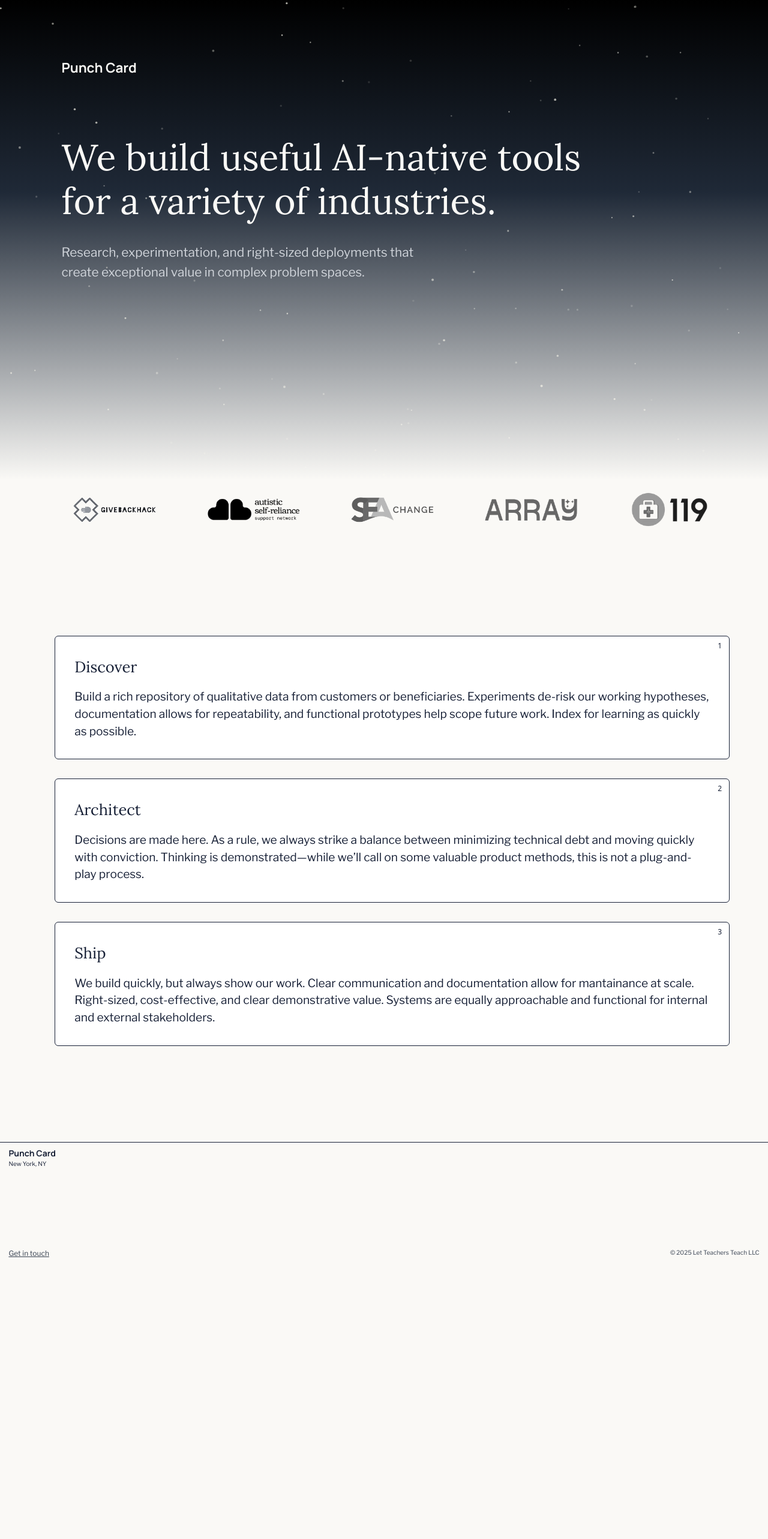
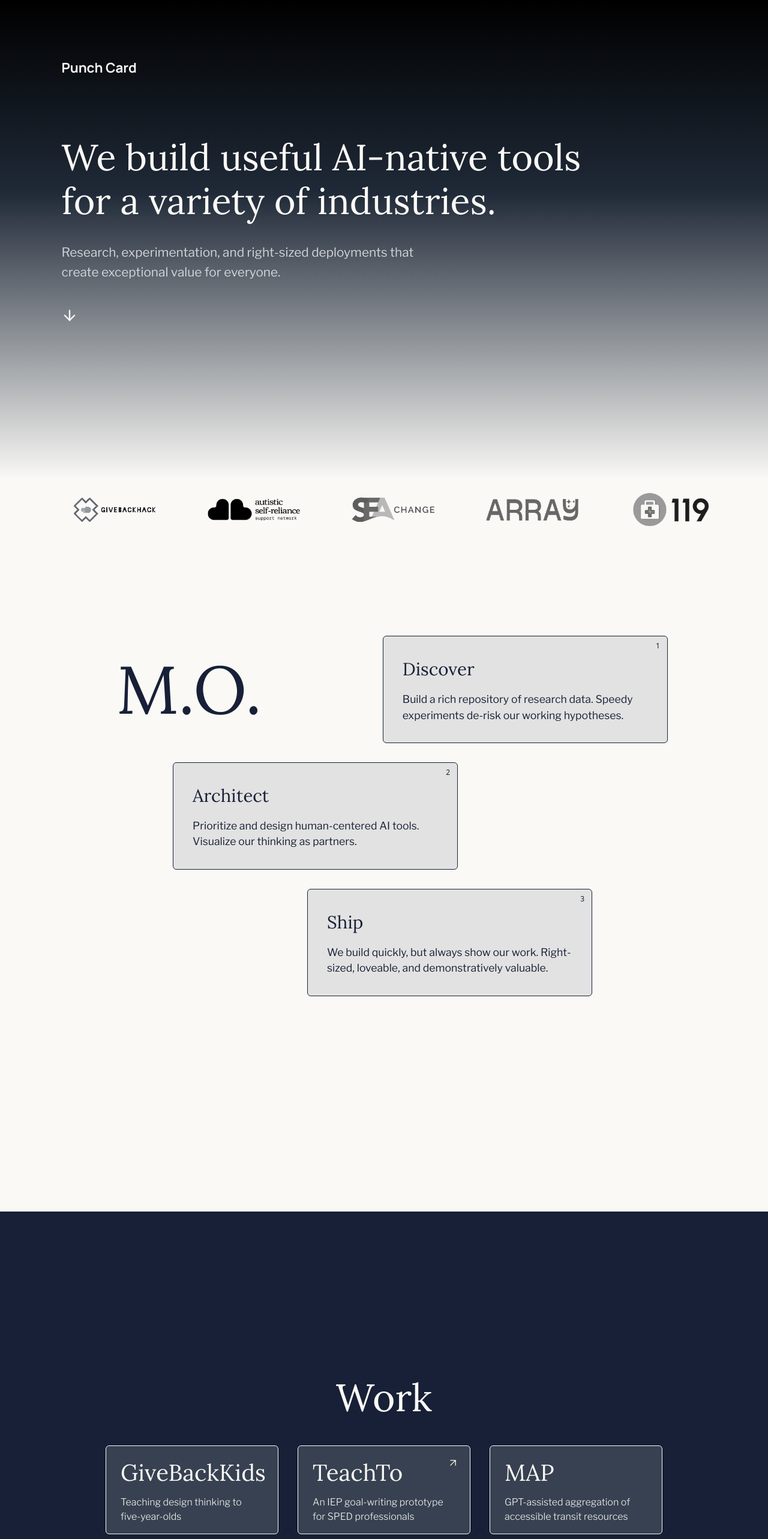
Before and after one commit to owen-myers/teach-to-site-v2, a Next.js app: page / in a window 1280 px wide. Shown: the top 2566 px of the page at 60% size. Before the commit the page ends 2108 px from the top, so only its background shows below. Built offline with nearby package versions, Linux system fonts and the light colour scheme; a web font is replaced by a local one.

Commit message:
MO and work sections

```diff
--- a/app/components/BackgroundPattern.tsx
+++ b/app/components/BackgroundPattern.tsx
@@ -8,20 +8,12 @@ const BackgroundPattern = ({ className = "" }: BackgroundPatternProps) => {
     x: Math.random() * 100,
     y: Math.random() * 100,
     size: Math.random() * 1 + 1, // Random size between 1 and 2
-    opacity: Math.random() * 0.5 + 0.5, // Random opacity between 0.5 and 1.0
-    duration: Math.random() * 2 + 2, // 2s to 4s
-    delay: Math.random() * 4 // 0s to 4s
+    opacity: Math.random() * 0.2 + 0.3, // Random opacity between 0.2 and 0.5
   }));
 
   return (
     <div className={`absolute inset-0 w-full h-screen min-h-[600px] bg-gradient-to-b from-black via-gray-800 via-40% to-transparent ${className}`}>
-      <style>{`
-        @keyframes glimmer {
-          0%, 100% { opacity: 0.2; }
-          50% { opacity: 0.8; }
-        }
-      `}</style>
-      <svg className="w-full h-full" xmlns="http://www.w3.org/2000/svg">
+      {/* <svg className="w-full h-full" xmlns="http://www.w3.org/2000/svg">
         <defs>
           <pattern id="pattern" width="100%" height="100%" patternUnits="userSpaceOnUse" patternContentUnits="userSpaceOnUse">
             {dots.map((dot, index) => (
@@ -31,15 +23,12 @@ const BackgroundPattern = ({ className = "" }: BackgroundPatternProps) => {
                 cy={`${dot.y}%`}
                 r={dot.size}
                 fill={`rgba(255, 253, 240, ${dot.opacity})`}
-                style={{
-                  animation: `glimmer ${dot.duration}s ease-in-out ${dot.delay}s infinite`,
-                }}
               />
             ))}
           </pattern>
         </defs>
         <rect width="100%" height="100%" fill="url(#pattern)" />
-      </svg>
+      </svg> */}
     </div>
   );
 };
--- a/app/components/ServicesCard.tsx
+++ b/app/components/ServicesCard.tsx
@@ -1,16 +1,19 @@
 export default function ServiceCard({title, description, number}: {title: string, description: string, number?: number}) {
     return (
-        <div className="flex border border-navy bg-white rounded-md pt-8 pb-8 px-8 relative">
+        <div
+            className="flex border border-navy bg-navy bg-opacity-10 rounded-md pt-8 pb-8 px-8 relative max-w-[475px]
+                transition-all duration-300 ease-in-out hover:-rotate-3"
+        >
             {number !== undefined && (
                 <span className="absolute top-2 right-3 text-xs select-none text-navy">
                     {number}
                 </span>
             )}
             <div className="flex flex-col">
-                <h3 className="font-lora font-light text-[clamp(1.2rem,2vw,1.9rem)] pb-4 text-navy">
+                <h3 className="font-lora font-light text-[clamp(1.2rem,2.3vw,1.9rem)] pb-4 text-navy">
                     {title}
                 </h3>
-                <p className="font-libre text-[clamp(0.9rem,1.5vw,1.2rem)] text-navy">
+                <p className="font-libre text-[clamp(0.9rem,1.5vw,1.1rem)] text-navy">
                     {description}
                 </p>
             </div>
--- a/app/components/card-comp.tsx
+++ b/app/components/WorkCard.tsx
@@ -4,21 +4,23 @@ interface CardProps {
     title: string;
     subtitle: string;
     showArrow: boolean;
-    image: string | StaticImageData;
-    altText: string;
+    image?: string | StaticImageData;
+    altText?: string;
 };
 
 const Card: React.FC<CardProps & { showArrow?: boolean }> = ({ title, subtitle, showArrow, image, altText }) => {
     return (
-        <div className="group relative max-w-72 max-h-100 rounded-md border border-black bg-white overflow-hidden
+        <div className="group relative max-w-72 max-h-120 rounded-md border border-cream bg-gray-700 overflow-hidden
         transition-all duration-300 ease-in-out transform hover:-translate-y-1">
+            {image && (
                 <Image
                     src={image}
-                alt={altText}
+                    alt={altText || title}
                     width={288}
                     height={162}
                     className="w-full h-[162px] object-cover "
                 />
+            )}
             {showArrow && (
                 <div className="absolute top-4 right-4 w-6 h-6 flex items-center justify-center
                     transform transition-transform duration-300 ease-out
@@ -26,7 +28,7 @@ const Card: React.FC<CardProps & { showArrow?: boolean }> = ({ title, subtitle,
                     <svg
                         className="w-5 h-5 transition-opacity duration-300"
                         fill="none"
-                        stroke="currentColor"
+                        stroke="#FFFDE0"
                         viewBox="0 0 24 24"
                     >
                         <path
@@ -39,10 +41,10 @@ const Card: React.FC<CardProps & { showArrow?: boolean }> = ({ title, subtitle,
                 </div>
             )}
             <div className="px-6 py-4 relative">
-                <div className="font-libre text-lg mb-2 transition-transform duration-300 ease-out group-hover:translate-x-1">
+                <div className="font-lora text-[clamp(1.1rem,3vw,2.6rem)] text-cream mb-2 transition-transform duration-300 ease-out group-hover:translate-x-1">
                     {title}
                 </div>
-                <p className="font-libre font-light text-sm text-gray-600 transition-all duration-300 ease-out group-hover:text-black">
+                <p className="font-libre font-light text-[clamp(0.8rem,2vw,1rem)] text-cream transition-all duration-300 ease-out group-hover:text-cream">
                     {subtitle}
                 </p>
             </div>
--- a/app/globals.css
+++ b/app/globals.css
@@ -15,7 +15,7 @@
 
 body {
     background-color: #FAF9F6;
-    color: #2B1409;
+    color: #172036;
 }
 
 .pyramid-container {
@@ -26,6 +26,19 @@ body {
 .pyramid-container svg {
   width: 100%;
   height: auto;
+}
+
+@keyframes bounce-slow {
+  0%, 100% {
+    transform: translateY(0);
+  }
+  50% {
+    transform: translateY(12px);
+  }
+}
+
+.animate-bounce-slow {
+  animation: bounce-slow 2s infinite;
 }
 
 @keyframes wave {
@@ -78,3 +91,18 @@ body {
     0% 100%
   );
 }
+
+@keyframes ticker {
+  0% {
+    transform: translateX(0);
+  }
+  100% {
+    transform: translateX(-50%);
+  }
+}
+
+@media (min-width: 768px) {
+  .animate-ticker {
+    animation: ticker 18s linear infinite;
+  }
+}
--- a/app/page.tsx
+++ b/app/page.tsx
@@ -2,7 +2,7 @@
 
 import Link from 'next/link';
 import GBKHeader from "../public/GBH_Header_Portfolio.svg";
-import Card from './components/card-comp';
+import Card from './components/WorkCard';
 import { useEffect } from 'react';
 import AOS from 'aos';
 import 'aos/dist/aos.css';
@@ -12,7 +12,9 @@ import ASRLogo from "../public/ASR_Logo_Sized.svg";
 import GBHLogo from "../public/GBH_Logo_Sized.svg";
 import SEACLogo from "../public/SEAC_Logo_Sized.svg";
 import ArrayLogo from "../public/Array_Logo_Sized.svg";
-import OneOneNineLogo from "../public/119_Logo_Sized.svg"
+import OneOneNineLogo from "../public/119_Logo_Sized.svg";
+import GPLogo from "../public/GrowthPartnership_Logo_Sized.svg";
+import JumpStartLogo from "../public/Jumpstart_Logo_Sized.svg";
 import Image from 'next/image';
 import BackgroundPattern from './components/BackgroundPattern';
 import ServiceCard from './components/ServicesCard';
@@ -42,13 +44,43 @@ export default function Home() {
                     </div>
                     <div data-aos="fade-up" data-aos-delay="200" className="md:w-[600px]">
                       <p className="font-libre text-gray-300 text-[clamp(0.9rem,2vw,1.3rem)] mb-8 leading-relaxed">
-                        Research, experimentation, and right-sized deployments that create exceptional value in complex problem spaces.
+                        Research, experimentation, and right-sized deployments that create exceptional value for everyone.
                       </p>
+                      {/* Animated Down Arrow */}
+                      <div className="flex w-full">
+                        <span className="animate-bounce-slow mt-2">
+                          <svg width="28" height="28" viewBox="0 0 24 24" fill="none" stroke="currentColor" strokeWidth="2" strokeLinecap="round" strokeLinejoin="round" className="text-cream">
+                            <line x1="12" y1="5" x2="12" y2="19" />
+                            <polyline points="19 12 12 19 5 12" />
+                          </svg>
+                        </span>
+                      </div>
                     </div>
                   </div>
                 {/* Logo Section */}
-                <div className="flex flex-col w-full mb-[clamp(1.2rem,20vh,12rem)]">
-                  <div className="flex flex-col items-center justify-center space-y-4 md:flex-row md:space-y-0 md:space-x-8">
+                <div className="w-full mb-[clamp(1.2rem,20vh,12rem)] overflow-hidden">
+                  <div className="hidden md:flex items-center ticker-row whitespace-nowrap will-change-transform animate-ticker">
+                    <div className="flex items-center space-x-8">
+                      <Image src={GBHLogo} alt="GiveBackHack" width={220} height={80} className={logoStyle}/>
+                      <Image src={ASRLogo} alt="ASR" width={220} height={80} className={logoStyle} />
+                      <Image src={SEACLogo} alt="SEAC" width={220} height={80} className={logoStyle} />
+                      <Image src={ArrayLogo} alt="Array" width={200} height={70} className={logoStyle} />
+                      <Image src={OneOneNineLogo} alt="119" width={200} height={70} className={logoStyle} />
+                      <Image src={JumpStartLogo} alt="JumpStart" width={200} height={70} className={logoStyle} />
+                      <Image src={GPLogo} alt="GrowthPartnership" width={200} height={70} className={logoStyle} />
+                    </div>
+                    <div className="flex items-center space-x-8 ml-8">
+                      <Image src={GBHLogo} alt="GiveBackHack" width={220} height={80} className={logoStyle}/>
+                      <Image src={ASRLogo} alt="ASR" width={220} height={80} className={logoStyle} />
+                      <Image src={SEACLogo} alt="SEAC" width={220} height={80} className={logoStyle} />
+                      <Image src={ArrayLogo} alt="Array" width={200} height={70} className={logoStyle} />
+                      <Image src={OneOneNineLogo} alt="119" width={200} height={70} className={logoStyle} />
+                      <Image src={JumpStartLogo} alt="JumpStart" width={200} height={70} className={logoStyle} />
+                      <Image src={GPLogo} alt="GrowthPartnership" width={200} height={70} className={logoStyle} />
+                    </div>
+                  </div>
+                  {/* Fallback for small screens: stack logos vertically */}
+                  <div className="flex flex-col items-center justify-center space-y-4 md:hidden">
                     <Image src={GBHLogo} alt="GiveBackHack" width={220} height={80} className={logoStyle}/>
                     <Image src={ASRLogo} alt="ASR" width={220} height={80} className={logoStyle} />
                     <Image src={SEACLogo} alt="SEAC" width={220} height={80} className={logoStyle} />
@@ -57,14 +89,70 @@ export default function Home() {
                   </div>
                 </div>
                 {/* Services Section */}
-                <div className="flex flex-col gap-8 mb-[clamp(1.2rem,20vh,12rem)]">
-                <ServiceCard number={1} title="Discover" description="Build a rich repository of qualitative data from customers or beneficiaries. Experiments de-risk our working hypotheses, documentation allows for repeatability, and functional prototypes help scope future work. Index for learning as quickly as possible." />
-                  <ServiceCard number={2} title="Architect" description="Decisions are made here. As a rule, we always strike a balance between minimizing technical debt and moving quickly with conviction. Thinking is demonstrated—while we’ll call on some valuable product methods, this is not a plug-and-play process." />
-                  <ServiceCard number={3} title="Ship" description="We build quickly, but always show our work. Clear communication and documentation allow for mantainance at scale. Right-sized, cost-effective, and clear demonstrative value. Systems are equally approachable and functional for internal and external stakeholders." />
+                <div className="flex flex-col gap-8 w-full mb-[clamp(1.2rem,20vh,12rem)] h-screen">
+                  {/* Heading for small screens */}
+                  <h2 className="font-lora text-navy text-[clamp(1.2rem,10vw,7rem)] block md:hidden mb-2">M.O.</h2>
+
+                  {/* First card row with heading for large screens */}
+                  <div className="flex items-center justify-center">
+                    <h2 className="font-lora text-navy text-[clamp(1.2rem,10vw,7rem)] hidden md:block mr-4">M.O.</h2>
+                    <div
+                      className="flex md:justify-start md:pl-[clamp(1.2rem,14.5vw,12rem)] justify-center"
+                      data-aos="fade-up"
+                      data-aos-delay="0"
+                    >
+                      <ServiceCard number={1} title="Discover" description="Build a rich repository of research data. Speedy experiments de-risk our working hypotheses." />
+                    </div>
+                  </div>
+                  <div
+                    className="flex justify-end md:pr-64 justify-center"
+                    data-aos="fade-up"
+                    data-aos-delay="100"
+                  >
+                    <ServiceCard number={2} title="Architect" description="Prioritize and design human-centered AI tools. Visualize our thinking as partners. " />
+                  </div>
+                  <div
+                    className="flex justify-start md:pl-48 justify-center md:-rotate-3"
+                    data-aos="fade-up"
+                    data-aos-delay="200"
+                  >
+                    <ServiceCard number={3} title="Ship" description="We build quickly, but always show our work. Right-sized, loveable, and demonstratively valuable." />
+                  </div>
                 </div>
               </div>
+            </div>
           </div>
-      </div>
+          {/* Work Section */}
+          <div className="flex flex-col h-screen bg-navy items-center justify-center">
+            <div className="flex flex-col max-w-[1400px] w-full items-center">
+              <h2 className="font-lora text-cream text-[clamp(1.2rem,5vw,6rem)] mb-8">Work</h2>
+              <div className ="flex flex-col lg:flex-row justify-center items-center lg:space-x-8">
+                <Link href="/work/givebackkids">
+                    <Card
+                    title="GiveBackKids"
+                    subtitle="Teaching design thinking to five-year-olds"
+                    showArrow={false}
+                    />
+                </Link>
+                <br />
+                <Link href="https://www.teach-to.com" target="_blank" rel="noopener noreferrer">
+                    <Card
+                    title="TeachTo"
+                    subtitle="An IEP goal-writing prototype for SPED professionals"
+                    showArrow={true}
+                    />
+                </Link>
+                <br />
+                <Link href="/work/map">
+                    <Card
+                    title="MAP"
+                    subtitle="GPT-assisted aggregation of accessible transit resources"
+                    showArrow={false}
+                    />
+                </Link>
+              </div>
+            </div>
+          </div>
     </div>
   );
 }
--- a/app/section-comp.tsx
+++ b/app/section-comp.tsx
@@ -10,7 +10,7 @@ const Section: React.FC<SectionProps> = ({ title, subtitle, paragraph }) => {
             <div>
                 <h2 className="font-rethink font-bold text-sm tracking-widest uppercase text-gray-500 mb-2">{title}</h2>
                 <h3 className="font-manrope font-bold text-lg mb-8">{subtitle}</h3>
-                <p className="font-rethink font-light text-sm mb-8 leading-loose">{paragraph}</p>
+                <p className="font-libre text-sm mb-8 leading-loose">{paragraph}</p>
             </div>
         </section>
     );
--- a/app/work/givebackkids/page.tsx
+++ b/app/work/givebackkids/page.tsx
@@ -13,19 +13,19 @@ export const metadata: Metadata = {
                 lead design thinking lessons in elementary schools in Columbus, Ohio.`
 };
 
-const GBKLinkStyle = "font-rethink font-light text-sm text-blue-600 underline hover:text-blue-800 transition duration-200 ease-in-out";
-const captionStyle = "font-rethink font-light text-sm text-gray-500 flex justify-center"
+const GBKLinkStyle = "font-libre text-sm text-blue-600 underline hover:text-blue-800 transition duration-200 ease-in-out";
+const captionStyle = "font-libre text-sm text-gray-500 flex justify-center"
 
 export default function GiveBackKids() {
     return (
         <div>
             <div className="max-w-3xl px-4 mx-auto mt-8 mb-6">
-                <a href="/" className="font-rethink text-gray-500 hover:text-gray-900 transition duration-200 ease-in-out">&larr; Back</a>
+                <a href="/" className="font-libre text-gray-500 hover:text-gray-900 transition duration-200 ease-in-out">&larr; Back</a>
             </div>
             <div className="max-w-3xl mx-auto px-4">
                 <div>
-                    <h1 className="font-manrope text-3xl mb-2">GiveBackKids</h1>
-                    <h2 className="font-rethink font-light text-med mb-8">Teaching design thinking to five-year-olds</h2>
+                    <h1 className="font-lora text-3xl mb-2">GiveBackKids</h1>
+                    <h2 className="font-manrope text-med mb-8">Teaching design thinking to five-year-olds</h2>
                 </div>
                 <div className="mb-12">
                     <div className="mb-8">
@@ -36,13 +36,13 @@ export default function GiveBackKids() {
                         <div className="mr-4 flex-shrink-0">
                         <Image src={ Stopwatch } alt="A stopwatch." width={16} height={16}/>
                         </div>
-                    <p className="font-manrope text-sm">3 months</p>
+                    <p className="font-libre text-sm">3 months</p>
                     </div>
                     <div className ="flex justify-left items-center mb-4">
                         <div className="mr-4 flex-shrink-0">
                         <Image src={ Package } alt="A wrapped package." width={16} height={16}/>
                         </div>
-                    <p className="font-manrope text-sm">4-module curriculum</p>
+                    <p className="font-libre text-sm">4-module curriculum</p>
                     </div>
                 </div>
                 <div>
--- a/app/work/map/page.tsx
+++ b/app/work/map/page.tsx
@@ -11,31 +11,31 @@ export const metadata: Metadata = {
                 systems to help autistic adults live independent lives.`
 };
 
-const MAPLinkStyle = "font-rethink text-sm text-blue-600 underline hover:text-blue-800 transition duration-200 ease-in-out";
+const MAPLinkStyle = "font-libre text-sm text-blue-600 underline hover:text-blue-800 transition duration-200 ease-in-out";
 
 export default function MobilityAutonomyProgram() {
     return (
         <div>
             <div className="max-w-3xl px-4 mx-auto mt-8 mb-6">
-                <a href="/" className="font-rethink text-gray-500 hover:text-gray-900 transition duration-200 ease-in-out">&larr; Back</a>
+                <a href="/" className="font-libre text-gray-500 hover:text-gray-900 transition duration-200 ease-in-out">&larr; Back</a>
             </div>
             <div className="max-w-3xl mx-auto px-4">
                 <div>
                     <h1 className="font-manrope text-3xl mb-2">Mobility Autonomy Program</h1>
-                    <h2 className="font-rethink font-light text-md mb-8">GPT-assisted aggregation of accessible transit resources</h2>
+                    <h2 className="font-manrope text-md mb-8">GPT-assisted aggregation of accessible transit resources</h2>
                 </div>
                 <div className="mb-12">
                     <div className ="flex justify-left items-center mb-4">
                         <div className="mr-4 flex-shrink-0">
                         <Image src={ Stopwatch } alt="A stopwatch." width={16} height={16}/>
                         </div>
-                    <p className="font-manrope text-sm">10 weeks</p>
+                    <p className="font-libre text-sm">10 weeks</p>
                     </div>
                     <div className ="flex justify-left items-center mb-4">
                         <div className="mr-4 flex-shrink-0">
                         <Image src={ Package } alt="A wrapped package." width={16} height={16}/>
                         </div>
-                    <p className="font-manrope text-sm">Prototype</p>
+                    <p className="font-libre text-sm">Prototype</p>
                     </div>
                 </div>
                 <div>
--- a/app/work/page.tsx
+++ b/app/work/page.tsx
@@ -1,4 +1,4 @@
-import Card from "../components/card-comp";
+import Card from "../components/WorkCard";
 import Link from "next/link";
 import { Metadata } from 'next';
 import GBKHeader from "../../public/GBH_Header_Portfolio.svg";
```
Also changed, not shown: public/GrowthPartnership_Logo_Sized.svg (added), public/Jumpstart_Logo_Sized.svg (added). Lines whose indentation alone changed are shown as unchanged.
